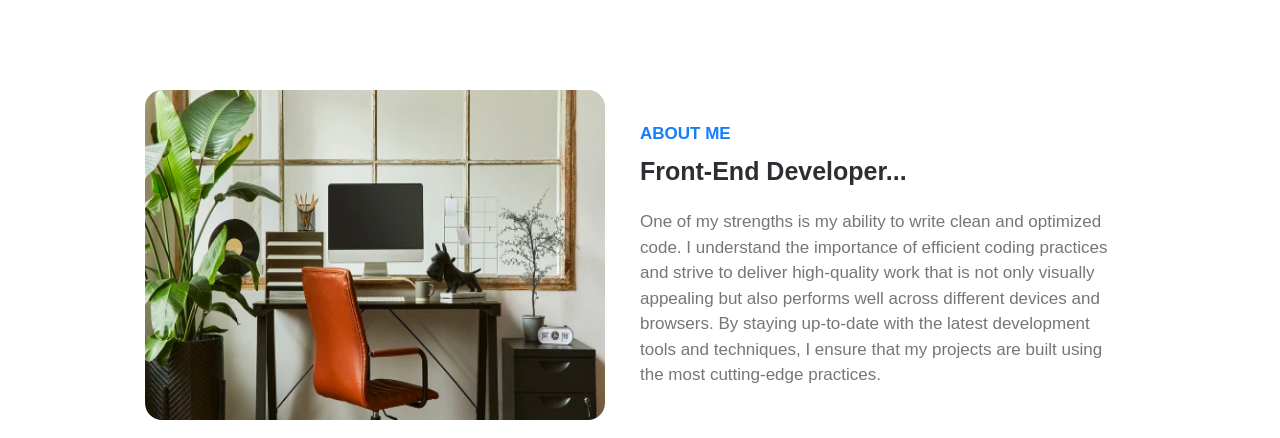
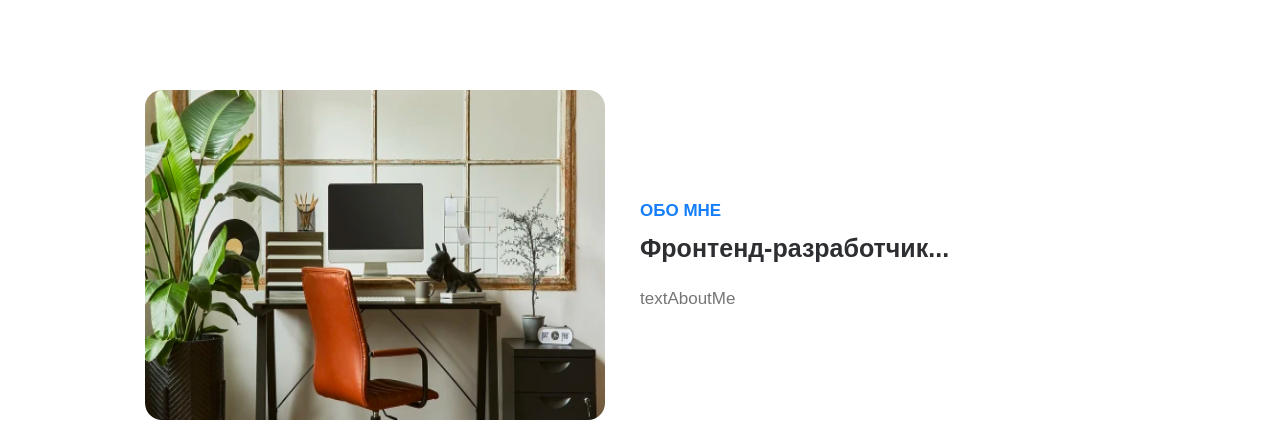
Before and after one commit to oleg-lego-lego/portfolio, a React (Create React App) app: page / in a window 1280 px wide. Shown: the part 860-1298 px from the top of the page. Built offline with nearby package versions, Linux system fonts and the light colour scheme.

Commit message:
refactoring code in AboutMe.tsx

```diff
--- a/src/components/aboutMe/AboutMe.tsx
+++ b/src/components/aboutMe/AboutMe.tsx
@@ -1,7 +1,10 @@
 import React from 'react';
 import working from '../../images/working.png'
+import {useTranslation} from "react-i18next";
 
 export const AboutMe = () => {
+    const {t} = useTranslation('about');
+
     return (
         <section className="about" id="about">
             <div className="container">
@@ -9,16 +12,11 @@ export const AboutMe = () => {
                     <div className="img-side">
                         <img src={working} alt="my work place" className="img-side__main-img"/>
                     </div>
+
                     <div className="text-side">
-                        <h3>About me</h3>
-                        <h4>Front-End Developer...</h4>
-                        <p>
-                            One of my strengths is my ability to write clean and optimized code. I understand the
-                            importance of efficient coding practices and strive to deliver high-quality work that is not
-                            only visually appealing but also performs well across different devices and browsers. By
-                            staying up-to-date with the latest development tools and techniques, I ensure that my
-                            projects are built using the most cutting-edge practices.
-                        </p>
+                        <h3>{t('Обо мне')}</h3>
+                        <h4>{t('Фронтенд-разработчик')}...</h4>
+                        <p>{t('textAboutMe')}</p>
                     </div>
                 </div>
             </div>
```
